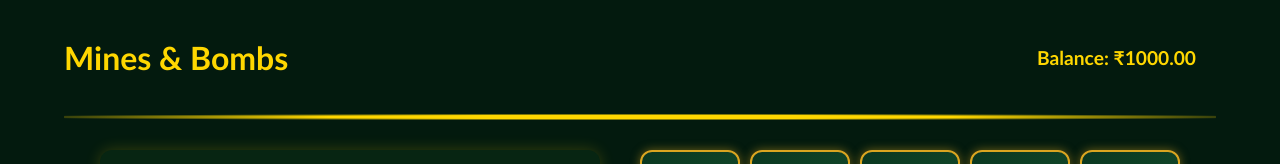
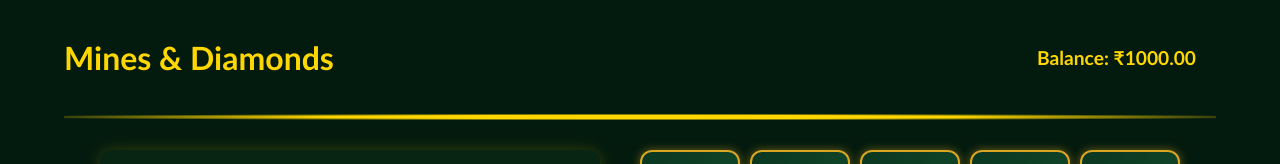
Before and after one commit to abhijeetmahamune/diamond_and_bomb, a plain HTML site: page index.html in a window 1280 px wide. Shown: the top 164 px of the page. Drawn offline with Linux system fonts and the light colour scheme.

Commit message:
Update index.html

```diff
--- a/index.html
+++ b/index.html
@@ -225,7 +225,7 @@
 
     <div>
         <nav>
-            <h2>Mines & Bombs</h2>
+            <h2>Mines & Diamonds</h2>
             <h4>Balance: ₹<span id="balance-display">1000</span></h4>
         </nav>
         <hr>
```
